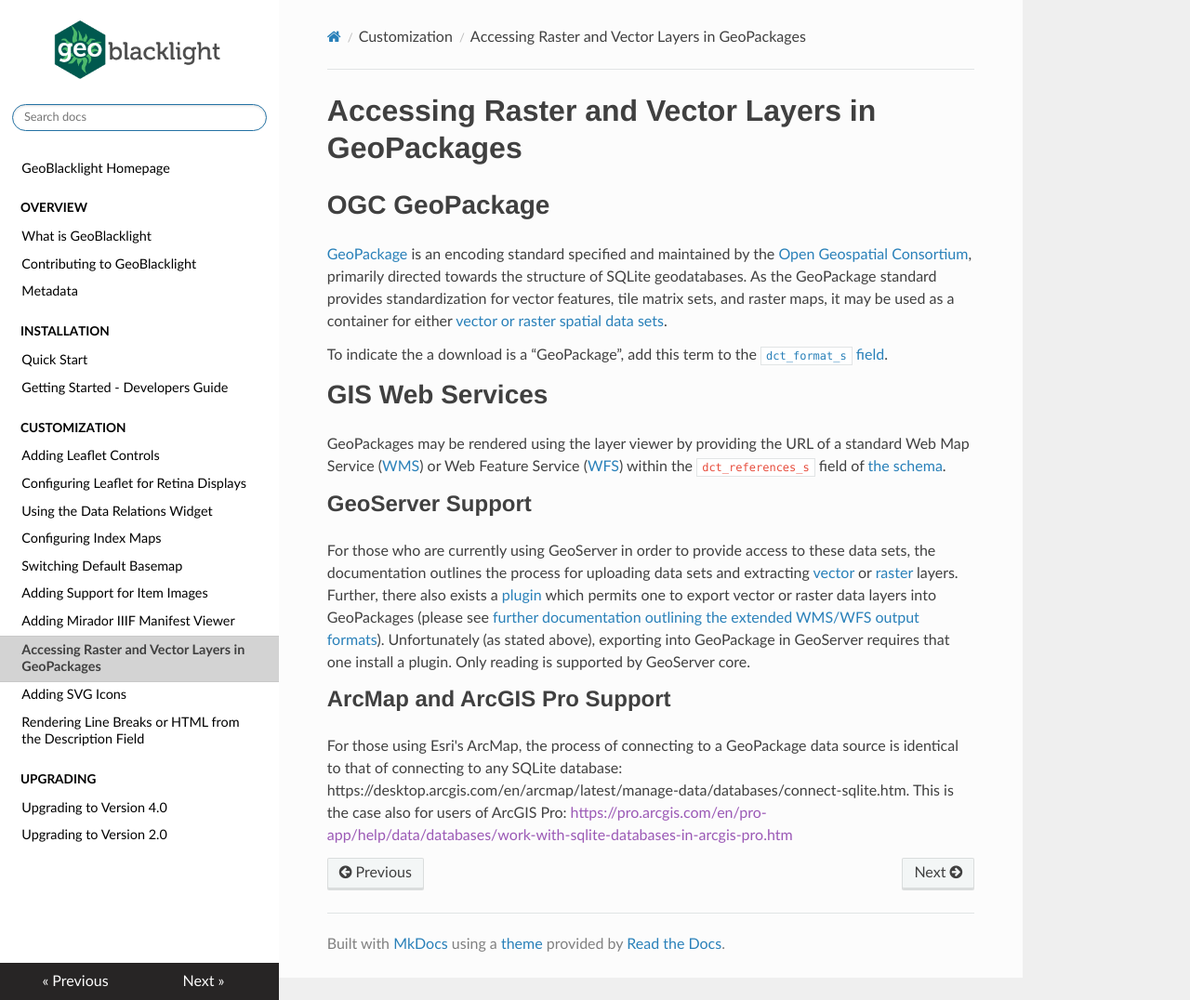
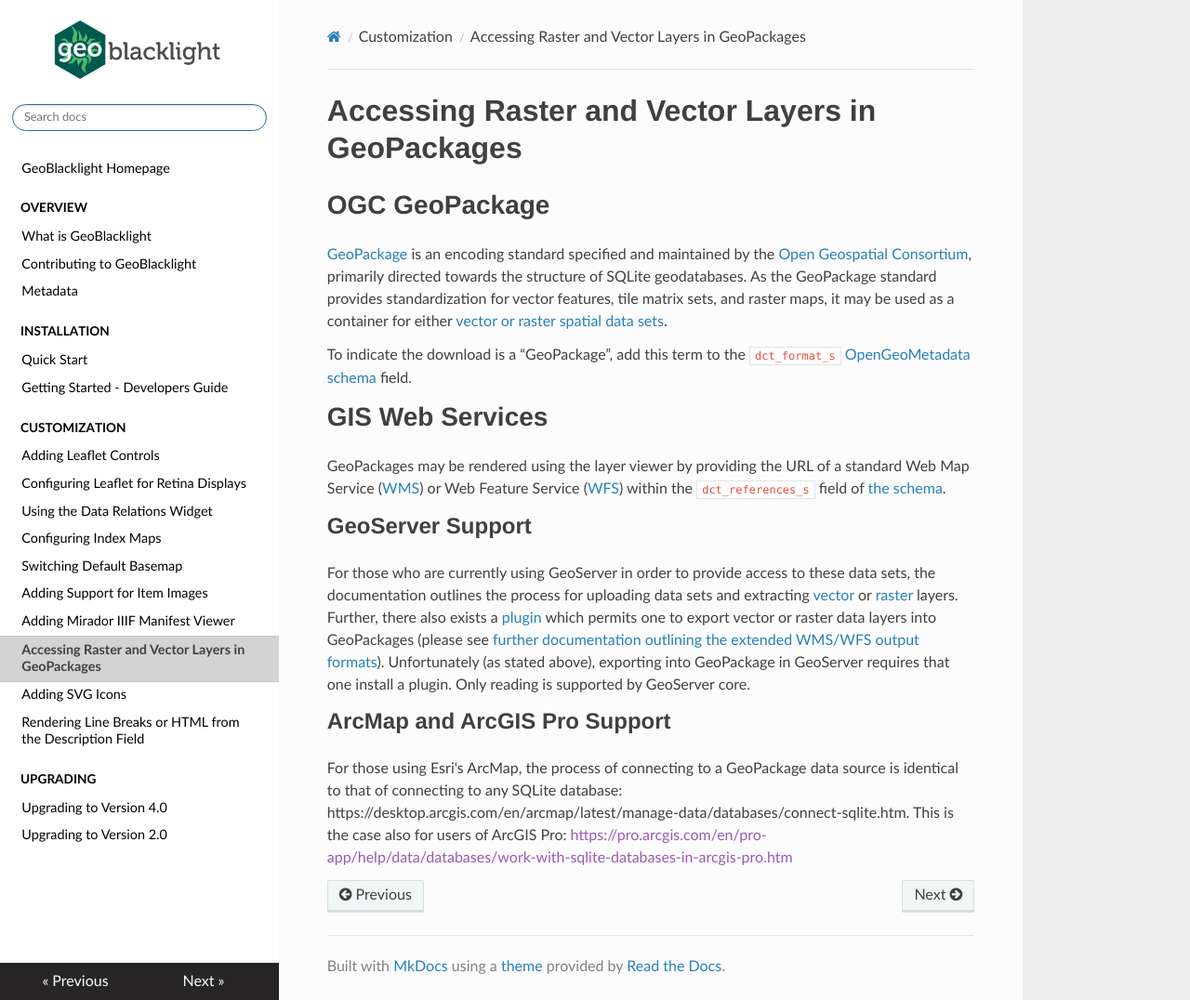
Before and after one commit to geoblacklight/docs-archive, an MkDocs documentation site: the page built from docs/customization/accessing_geopackages.md, in a window 1280 px wide and 1076 px high. Shown: the whole window at 93% size. Built offline with MkDocs 1.6.1, drawn with Linux system fonts in a browser that asks for light colours; nearby versions of some CDN libraries.

Commit message:
Cleanup - Miscellaneous adjustments for v4.0 release

```diff
--- a/docs/customization/accessing_geopackages.md
+++ b/docs/customization/accessing_geopackages.md
@@ -4,7 +4,7 @@
 ### OGC GeoPackage
 [GeoPackage](http://www.geopackage.org/) is an encoding standard specified and maintained by the [Open Geospatial Consortium](http://www.opengeospatial.org/), primarily directed towards the structure of SQLite geodatabases.  As the GeoPackage standard provides standardization for vector features, tile matrix sets, and raster maps, it may be used as a container for either [vector or raster spatial data sets](https://www.ordnancesurvey.co.uk/support/understanding-gis/raster-vector.html).
 
-To indicate the a download is a “GeoPackage”, add this term to the [`dct_format_s` field]([OpenGeoMetadata schema](https://opengeometadata.org/docs/ogm-aardvark/format)).
+To indicate the download is a “GeoPackage”, add this term to the `dct_format_s` [OpenGeoMetadata schema](https://opengeometadata.org/docs/ogm-aardvark/format) field.
 
 ### GIS Web Services
 GeoPackages may be rendered using the layer viewer by providing the URL of a standard Web Map Service ([WMS](http://www.opengeospatial.org/standards/wms)) or Web Feature Service ([WFS](http://www.opengeospatial.org/standards/wfs)) within the `dct_references_s` field of [the schema](https://opengeometadata.org/docs/ogm-aardvark/references).
```
Also changed, not shown: docs/customization/data_relations_widget.md (+3 -1 lines), docs/overview/what_is_geoblacklight.md (+1 -1 lines).
